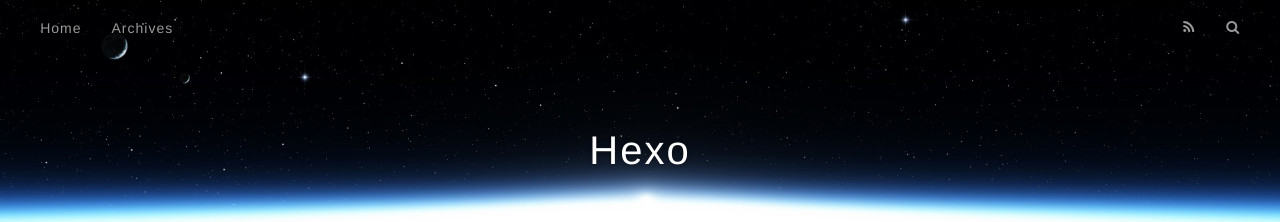
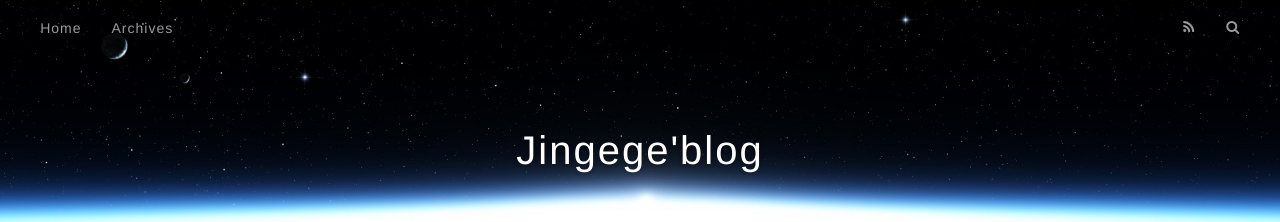
Before and after one commit to JinqianChina/JinqianChina.github.io, a plain HTML site: page index.html in a window 1280 px wide. Shown: the top 222 px of the page. Drawn offline with nearby package versions, Linux system fonts and the light colour scheme.

Commit message:
Site updated: 2015-11-27 16:07:01

```diff
--- a/index.html
+++ b/index.html
@@ -3,19 +3,19 @@
 <head>
   <meta charset="utf-8">
 
-  <title>Hexo</title>
+  <title>Jingege&#39;blog</title>
   <meta name="viewport" content="width=device-width, initial-scale=1, maximum-scale=1">
   <meta name="description">
 <meta property="og:type" content="website">
-<meta property="og:title" content="Hexo">
+<meta property="og:title" content="Jingege'blog">
 <meta property="og:url" content="http://yoursite.com/index.html">
-<meta property="og:site_name" content="Hexo">
+<meta property="og:site_name" content="Jingege'blog">
 <meta property="og:description">
 <meta name="twitter:card" content="summary">
-<meta name="twitter:title" content="Hexo">
+<meta name="twitter:title" content="Jingege'blog">
 <meta name="twitter:description">
 
-    <link rel="alternative" href="/atom.xml" title="Hexo" type="application/atom+xml">
+    <link rel="alternative" href="/atom.xml" title="Jingege&#39;blog" type="application/atom+xml">
 
 
     <link rel="icon" href="/favicon.png">
@@ -33,7 +33,7 @@
   <div id="header-outer" class="outer">
     <div id="header-title" class="inner">
       <h1 id="logo-wrap">
-        <a href="/" id="logo">Hexo</a>
+        <a href="/" id="logo">Jingege&#39;blog</a>
       </h1>
 
     </div>
@@ -96,7 +96,7 @@
 
     </div>
     <footer class="article-footer">
-      <a data-url="http://yoursite.com/2015/11/27/hello-world/" data-id="cihh9fv8d0000i60jfhi1y6cb" class="article-share-link">Share</a>
+      <a data-url="http://yoursite.com/2015/11/27/hello-world/" data-id="cihhdy87m0000n20jc70kuafj" class="article-share-link">Share</a>
 
 
     </footer>
```
Also changed, not shown: 2015/11/27/hello-world/index.html (+5 -5 lines), archives/2015/11/index.html (+6 -6 lines), archives/2015/index.html (+6 -6 lines), archives/index.html (+6 -6 lines).
